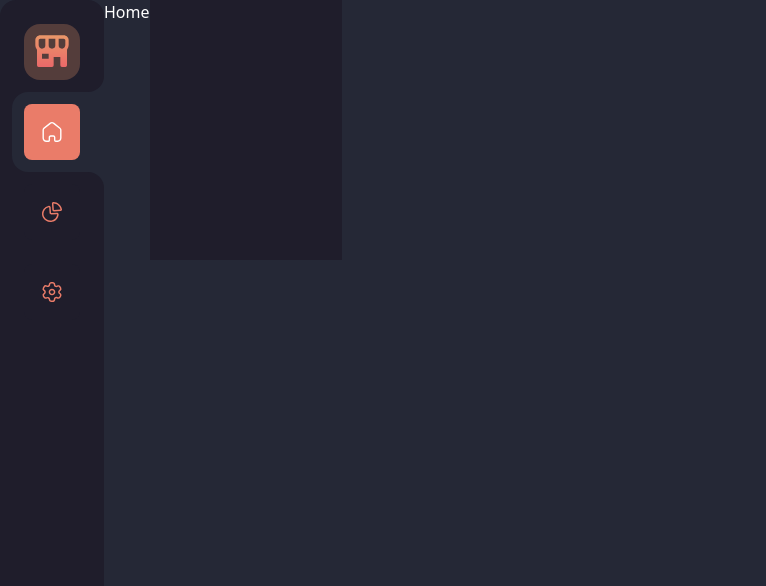
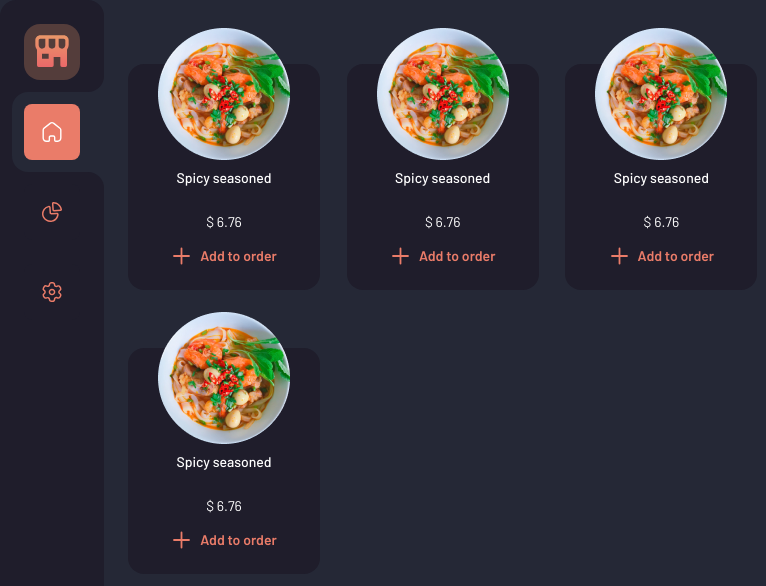
Before and after one commit to HenryKun55/visualr-test, a Next.js app: page / in a window 1280 px wide. Shown: the top 586 px of the page, without its empty margins (0-766 px from the left). Built offline with nearby package versions, Linux system fonts and the light colour scheme.

Commit message:
adjust button component, create card component

```diff
--- a/src/app/layout.tsx
+++ b/src/app/layout.tsx
@@ -1,6 +1,9 @@
+import { Sidebar } from '@/components/Sidebar'
 import type { Metadata } from 'next'
+import { Barlow } from 'next/font/google'
 import './globals.css'
-import { Sidebar } from '@/components/Sidebar'
+
+const barlow = Barlow({ subsets: ['latin'], weight: ['400', '500', '600', '700'] })
 
 export const metadata: Metadata = {
   title: 'Create Next App',
@@ -13,7 +16,7 @@ export default function RootLayout({
   children: React.ReactNode
 }) {
   return (
-    <html lang="en">
+    <html lang="en" className={barlow.className}>
       <body>
         <main className="flex min-h-screen bg-background-primary">
           <Sidebar />
--- a/src/app/page.tsx
+++ b/src/app/page.tsx
@@ -2,8 +2,7 @@ import { List } from "@/components/List";
 
 export default function Home() {
   return (
-    <section className="max-w-[1194px] w-[1194px] flex">
-      <h1 className="text-white">Home</h1>
+    <section className="max-w-[1194px] w-[1194px] p-6 flex flex-col gap-4">
       <List />
     </section>
   )
--- /dev/null
+++ b/src/assets/icons/Add.tsx
@@ -0,0 +1,20 @@
+import { SVGProps } from "react"
+
+export const AddIcon = (props: SVGProps<SVGSVGElement>) => (
+  <svg
+    xmlns="http://www.w3.org/2000/svg"
+    width={21}
+    height={20}
+    fill="none"
+    {...props}
+  >
+    <title>Add</title>
+    <path
+      stroke="currentColor"
+      strokeLinecap="round"
+      strokeLinejoin="round"
+      strokeWidth={1.8}
+      d="M10.5 2.5V10m0 7.5V10m0 0H18m-7.5 0H3"
+    />
+  </svg>
+)
--- a/src/assets/icons/Settings.tsx
+++ b/src/assets/icons/Settings.tsx
@@ -1,4 +1,3 @@
-import * as React from "react"
 import { SVGProps } from "react"
 
 export const SettingsIcon = ({ color, ...props }: SVGProps<SVGSVGElement>) => (
--- a/src/components/Button.tsx
+++ b/src/components/Button.tsx
@@ -7,37 +7,17 @@ import { tv } from 'tailwind-variants'
 
 const button = tv({
   base: [
-    'flex items-center justify-center ease-in duration-300 disabled:opacity-50 disabled:cursor-not-allowed',
-    'focus:border-0 focus:outline-none focus-visible:ring-4 focus-visible:ring-blue-300 fw-500',
+    'flex flex-row items-center justify-center rounded-lg w-full cursor-pointer transition-all'
   ],
   variants: {
     variant: {
       primary: [
-        'bg-brand-primary-500 hover:bg-brand-primary-600 text-white',
+        'bg-custom-orange-secondary',
         'focus:bg-brand-primary-800 disabled:bg-brand-primary-500',
       ],
-      secondary: [
-        'bg-functional-soft-200 hover:bg-functional-soft-100 text-black',
-        'focus:bg-functional-soft-200 disabled:bg-functional-soft-100',
+      link: [
+        'text-custom-orange-primary hover:bg-custom-orange-primary hover:bg-opacity-[.16]',
       ],
-      outlined: [
-        'bg-white border border-functional-soft-100 hover:border-functional-soft-200',
-        'focus:bg-functional-soft-200 disabled:bg-white',
-      ],
-      ghost: 'bg-transparent hover:bg-functional-soft-100 focus:bg-functional-soft-100 disabled:bg-transparent',
-      destructive: [
-        'bg-feedback-error-700 hover:bg-feedback-error-800 text-white focus:bg-feedback-error-800',
-        'disabled:bg-functional-soft-100 disabled:text-black',
-      ],
-    },
-    size: {
-      sm: 'py-1.5 px-3 text-sm gap-1 rounded-lg min-w-[48px]',
-      md: 'py-2 px-4 text-base gap-2 rounded-xl min-w-[56px]',
-      lg: 'py-3 px-4 text-base gap-2 rounded-xl min-w-[163px]',
-      xl: 'py-4 px-5 text-base gap-2 rounded-xl min-w-[178px]',
-    },
-    loading: {
-      true: 'cursor-not-allowed align-items-center justify-center',
     },
   },
   defaultVariants: {
@@ -51,10 +31,10 @@ export interface ButtonProps extends ComponentPropsWithoutRef<'button'>, Variant
 }
 
 export const Button = forwardRef<HTMLButtonElement, ButtonProps>(
-  ({ asChild, className, variant, size, children, loading = false, ...props }, ref) => {
+  ({ asChild, className, variant, children, ...props }, ref) => {
     const Comp = asChild ? Slot : 'button'
     return (
-      <Comp ref={ref} className={cn(button({ variant, size, className, loading }))} {...props}>
+      <Comp ref={ref} className={cn(button({ variant, className }))} {...props}>
         {children}
       </Comp>
     )
--- a/src/components/Card.tsx
+++ b/src/components/Card.tsx
@@ -1,20 +1,46 @@
+import Image from "next/image";
 import { ComponentPropsWithoutRef, forwardRef } from "react";
 import { VariantProps, tv } from "tailwind-variants";
+import { Button } from "./Button";
+import { AddIcon } from "@/assets/icons/Add";
 
 const card = tv({
   slots: {
-    base: 'max-w-48 max-h-[260px] w-48 h-[260px] bg-background-secondary'
+    base: [
+      'relative max-w-48 max-h-[260px] w-48 h-[226px] bg-background-secondary rounded-2xl',
+      'flex justify-center',
+      'group transition-all hover:bg-[#232131]'
+    ],
+    content: [
+      'flex flex-col items-center gap-2 max-w-[178px]',
+      '-translate-y-9',
+    ],
+    image: [
+      'transition-transform',
+      'group-hover:rotate-45 group-hover:scale-110'
+    ],
+    title: 'text-white text-sm font-medium text-center h-9 min-h-9 max-h-9',
+    price: 'text-white text-sm font-normal'
   }
 })
 
-const { base } = card()
+const { base, content, image, title, price } = card()
 
 export interface CardProps extends ComponentPropsWithoutRef<'div'>, VariantProps<typeof card> { }
 
 export const Card = forwardRef<HTMLDivElement, CardProps>(
   ({ className, children, ...props }, ref) => {
     return (
-      <div ref={ref} className={base()}>
+      <div ref={ref} className={base()} {...props}>
+        <div className={content()}>
+          <Image alt="prato" src='/images/dishes/1.png' width={132} height={132} priority className={image()} />
+          <span className={title()}>Spicy seasoned</span>
+          <span className={price()}>$ 6.76</span>
+          <Button variant="link" className="gap-2 py-[6px] px-[19.3px] text-sm font-semibold">
+            <AddIcon color="#EA7C69" />
+            Add to order
+          </Button>
+        </div>
       </div>
     )
   },
--- a/src/components/List.tsx
+++ b/src/components/List.tsx
@@ -6,10 +6,21 @@ import { Card } from "./Card";
 export const List = () => {
   const [parent] = useAutoAnimate();
   return (
-    <ul ref={parent}>
-      <li className="grid grid-cols-3">
-        <Card />
-      </li>
-    </ul>
+    <div className="max-w-[632px] pt-10">
+      <ul ref={parent} className="grid grid-cols-3 gap-x-6 gap-y-[58px]">
+        <li>
+          <Card />
+        </li>
+        <li>
+          <Card />
+        </li>
+        <li>
+          <Card />
+        </li>
+        <li>
+          <Card />
+        </li>
+      </ul>
+    </div>
   )
 }
```
Also changed, not shown: public/images/dishes/1.png (added).
